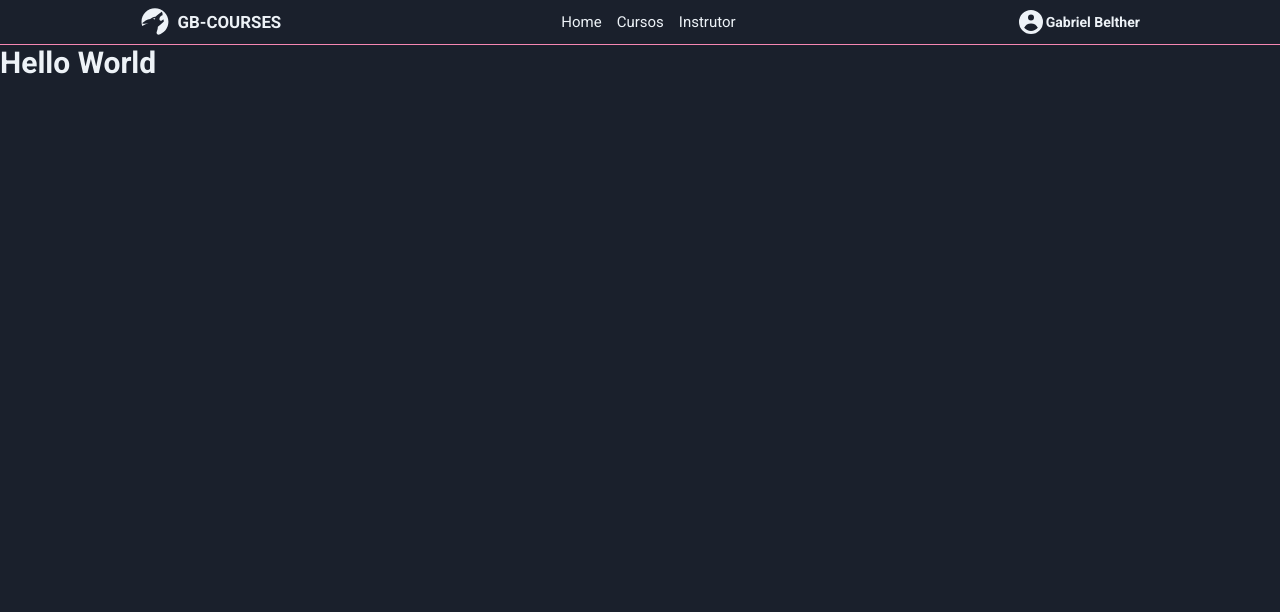
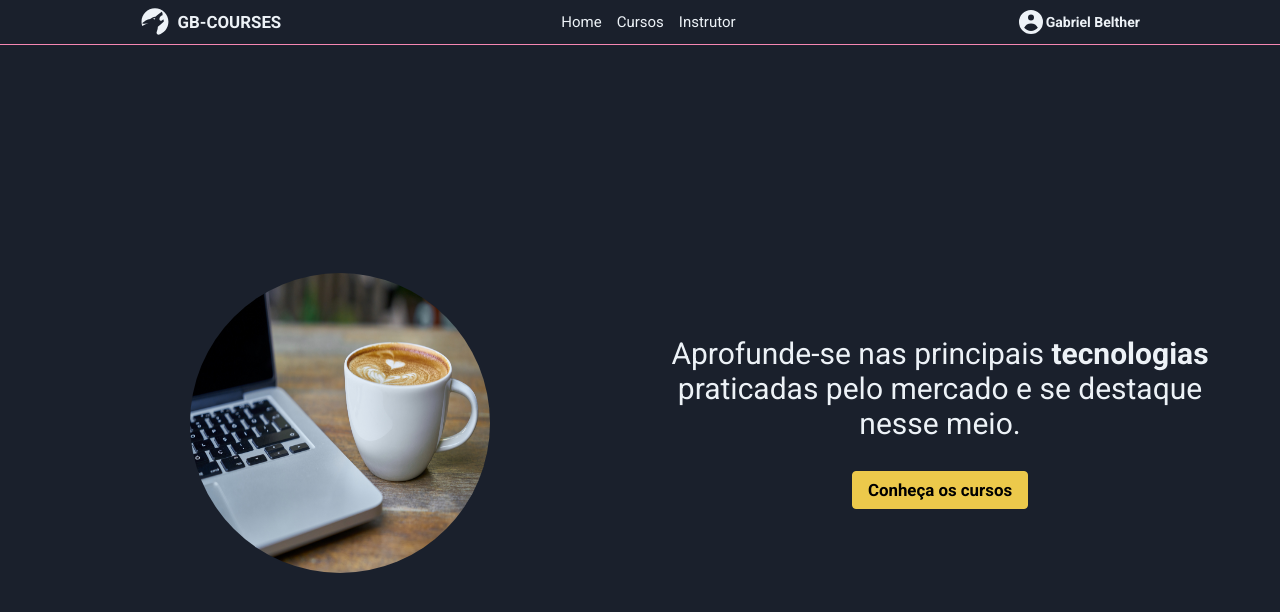
Before and after one commit to gbelther/gb-courses-app, a Next.js app: page / in a window 1280 px wide. Shown: the top 612 px of the page. Built offline with nearby package versions, Linux system fonts and the light colour scheme.

Commit message:
Criação do home page

```diff
--- a/src/pages/index.tsx
+++ b/src/pages/index.tsx
@@ -1,7 +1,25 @@
+import {
+  Container,
+  ImageWrapper,
+  LegendWrapper,
+  Image,
+  Legend,
+  Button,
+} from "./styles";
+
 export default function Home() {
   return (
-    <div>
-      <h1>Hello World</h1>
-    </div>
+    <Container>
+      <ImageWrapper>
+        <Image src="course-homepage.png" alt="" />
+      </ImageWrapper>
+      <LegendWrapper>
+        <Legend>
+          Aprofunde-se nas principais <strong>tecnologias</strong> praticadas
+          pelo mercado e se destaque nesse meio.
+        </Legend>
+        <Button>Conheça os cursos</Button>
+      </LegendWrapper>
+    </Container>
   );
 }
--- /dev/null
+++ b/src/pages/styles.ts
@@ -0,0 +1,55 @@
+import styled from "styled-components";
+
+export const Container = styled.main`
+  width: 100%;
+  max-width: 1200px;
+  height: calc(100vh - 3rem);
+  margin: 0 auto;
+
+  display: flex;
+  justify-content: space-evenly;
+  align-items: center;
+  flex-wrap: wrap;
+`;
+
+export const ImageWrapper = styled.section`
+  width: 50%;
+
+  display: flex;
+  justify-content: center;
+  align-items: center;
+`;
+
+export const Image = styled.img`
+  width: 300px;
+  height: 300px;
+  border-radius: 50%;
+`;
+
+export const LegendWrapper = styled.section`
+  width: 50%;
+
+  display: flex;
+  flex-direction: column;
+  justify-content: center;
+  align-items: center;
+  gap: 2rem;
+`;
+
+export const Legend = styled.p`
+  width: 100%;
+  font-size: 2rem;
+  text-align: center;
+`;
+
+export const Button = styled.button`
+  height: 2.5rem;
+  background: ${({ theme }) => theme.colors.warning};
+  border: 1px solid ${({ theme }) => theme.colors.warning};
+  border-radius: 4px;
+  padding: 0.5rem 1rem;
+
+  color: ${({ theme }) => theme.colors.warningText};
+  font-size: 1.125rem;
+  font-weight: bold;
+`;
--- a/src/styles/themes.ts
+++ b/src/styles/themes.ts
@@ -3,6 +3,8 @@ export const darkTheme = {
   colors: {
     primary: "#EDF2F7",
     secondary: "#F687B3",
+    warning: "#ECC94B",
+    warningText: "#000",
     background: "#1A202C",
   },
   fontFamily: {
```
Also changed, not shown: public/course-homepage.png (added).
